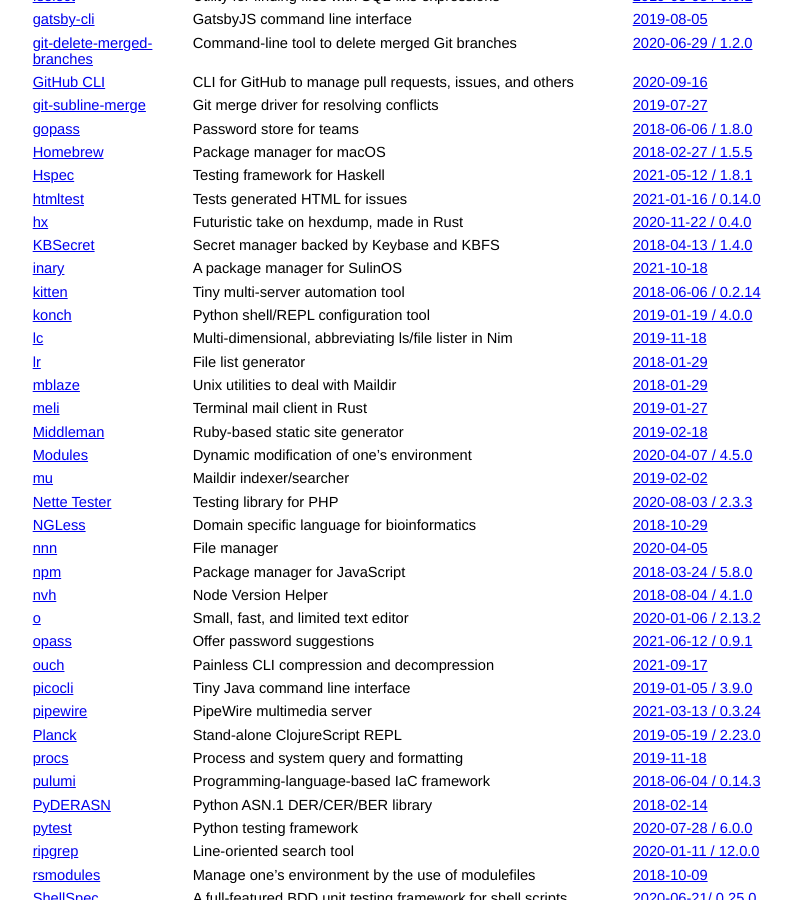
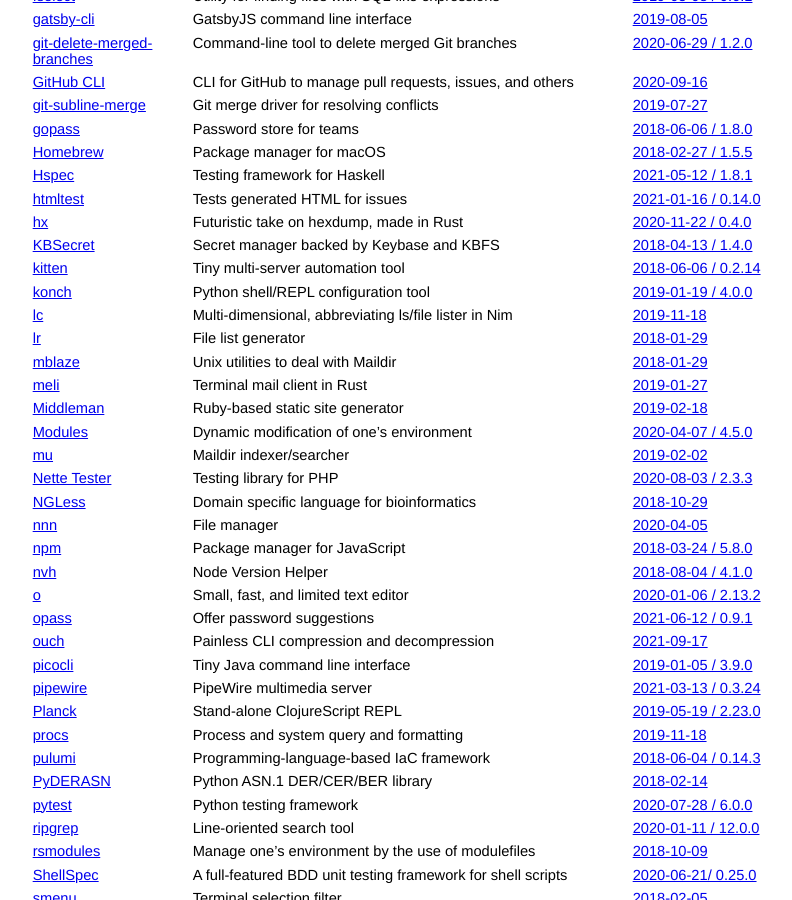
Before and after one commit to jcs/no_color, a Jekyll site: the page built from index.md, in a window 1280 px wide and 900 px high, scrolled down 2335 px. Shown: the whole window, without its empty margins (211-1003 px from the left). Built offline with Jekyll 4.4.1, drawn with Linux system fonts in a browser that asks for light colours; our own code applies the rules of GitHub Pages for plain Markdown files.

Commit message:
fix sort

```diff
--- a/index.md
+++ b/index.md
@@ -139,7 +139,6 @@ color via `NO_COLOR`.
 | [htmltest](https://github.com/wjdp/htmltest) | Tests generated HTML for issues | [2021-01-16 / 0.14.0](https://github.com/wjdp/htmltest/releases/tag/v0.14.0) |
 | [hx](https://github.com/sitkevij/hex) | Futuristic take on hexdump, made in Rust | [2020-11-22 / 0.4.0](https://github.com/sitkevij/hex/releases/tag/v0.4.0) |
 | [KBSecret](https://kbsecret.github.io/) | Secret manager backed by Keybase and KBFS | [2018-04-13 / 1.4.0](https://github.com/kbsecret/kbsecret/commit/d5296054d979a1b1ce07c1be78d56d3d29b62384) |
-| [inary](https://gitlab.com/sulinos/devel/inary) | A package manager for SulinOS | [2021-10-18](https://gitlab.com/sulinos/devel/inary/-/commit/29cbfcd8a8b50683d6726fd7b060af005d1b9c80)
 | [kitten](https://github.com/hoffa/kitten) | Tiny multi-server automation tool | [2018-06-06 / 0.2.14](https://github.com/hoffa/kitten/commit/88cb015f4ae021a1c00bfc4dc9506a8e14e51bb4) |
 | [konch](https://github.com/sloria/konch) | Python shell/REPL configuration tool | [2019-01-19 / 4.0.0](https://github.com/sloria/konch/blob/master/CHANGELOG.rst#400-2019-01-19) |
 | [lc](https://github.com/c-blake/lc) | Multi-dimensional, abbreviating ls/file lister in Nim | [2019-11-18](https://github.com/c-blake/lc/commit/3f69e692db45c63320c3cbd2d3910208437687f9) |
```
